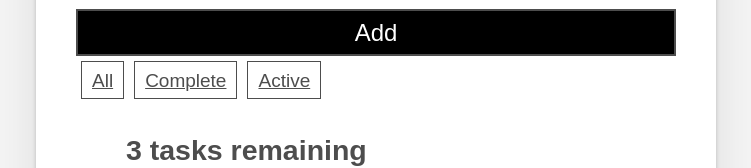
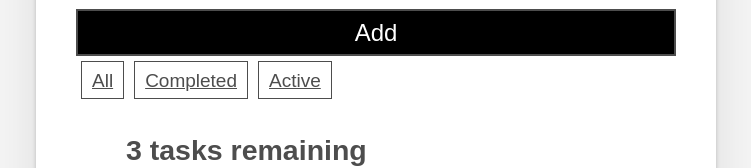
Before and after one commit to boakaidorborkamara/todoer, a React (Create React App) app: page / in a window 1280 px wide. Shown: the part 261-429 px from the top of the page, without its empty margins (264-1015 px from the left). Built offline with nearby package versions, Linux system fonts and the light colour scheme.

Commit message:
Enable filtering of all completed items on the list

```diff
--- a/src/App.js
+++ b/src/App.js
@@ -7,14 +7,18 @@ import FilterButton from "./components/FilterButton";
 
 function App(props) {
   const [tasks, setTask] = useState(props.tasks);
+  const [active_tasks, setActiveTasks] = useState([]);
+  const [isAllSelected, setIsAllSelected] = useState(true);
+  const [isActiveSelected, setIsActiveSelected] = useState(false);
+  const [isCompletedSelected, setIsCompletedSelected] = useState(false);
+
+  const [completed_tasks, setCompletedTasks] = useState([]);
   const [task_counter, setTaskCounter] = useState(tasks.length);
   const [filter_items, setFilterItems] = useState([
-    { id: 1, name: "All" },
-    { id: 2, name: "Complete" },
-    { id: 3, name: "Active" },
+    { id: 1, name: "all", status: true },
+    { id: 2, name: "completed", status: false },
+    { id: 3, name: "active", status: false },
   ]);
-
-  console.log(filter_items);
 
   function addTask(task_name) {
     let new_task = { id: uuidv4(), name: task_name.name, completed: false };
@@ -55,7 +59,32 @@ function App(props) {
     });
   }
 
-  const taskList = tasks.map((task) => (
+  let tryy = "try";
+  function getTasksType(name) {
+    let selected_tasks = [];
+
+    tasks.map((task) => {
+      if (name === "completed" && task.completed === true) {
+        console.log(task);
+
+        selected_tasks.push(task);
+        console.log("selected tasks", selected_tasks);
+        setIsAllSelected(false);
+        setIsCompletedSelected(true);
+        console.log("is completed", isCompletedSelected);
+        console.log("is all", isAllSelected);
+        tryy = "new tryy";
+        console.log(tryy);
+      }
+    });
+
+    setCompletedTasks(selected_tasks);
+    console.log("edit", completed_tasks);
+  }
+
+  const taskList =
+    isAllSelected === true
+      ? tasks.map((task) => (
           <Todo
             name={task.name}
             completed={task.completed}
@@ -65,10 +94,36 @@ function App(props) {
             editTask={editTask}
             deleteTask={deleteTask}
           />
-  ));
+        ))
+      : isCompletedSelected === true
+      ? completed_tasks.map((complete_task) => {
+          if (!completed_tasks) {
+            console.log("still running");
+            return <li>No completed tasks</li>;
+            console.log("no completed task");
+          } else {
+            console.log("else state");
+            return (
+              <Todo
+                name={complete_task.name}
+                completed={complete_task.completed}
+                id={complete_task.id}
+                key={complete_task.id}
+                toggleTaskCompleted={toggleTaskCompleted}
+                editTask={editTask}
+                deleteTask={deleteTask}
+              />
+            );
+          }
+        })
+      : isActiveSelected === true
+      ? active_tasks.map((active_task) => {
+          "active tasks";
+        })
+      : "";
 
   const filterButtonList = filter_items.map((item) => (
-    <FilterButton name={item.name} key={item.id} />
+    <FilterButton name={item.name} getTasksType={getTasksType} key={item.id} />
   ));
 
   return (
@@ -80,6 +135,7 @@ function App(props) {
         {task_counter ? task_counter + " " + "tasks remaining" : "No Task"}
       </h2>
 
+      {/* list of tasks  */}
       <ul
         role="list"
         className="todo-list stack-large stack-exception"
--- a/src/components/FilterButton.js
+++ b/src/components/FilterButton.js
@@ -1,12 +1,17 @@
 import React from "react";
 
 function FilterButton(props) {
-  console.log("PROPS", props);
+  // handles fitering of task base on the status selected
+  function handleFilter() {
+    props.getTasksType(props.name);
+  }
+
   return (
     <button
       type="button"
       className="btn toggle-btn filter-btn"
       aria-pressed="true"
+      onClick={handleFilter}
     >
       <span className="visually-hidden">Show </span>
       <span>{props.name} </span>
```
Lines whose indentation alone changed are shown as unchanged.
